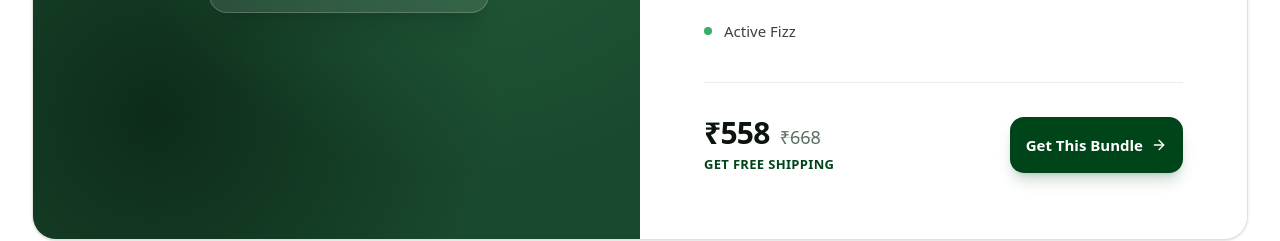
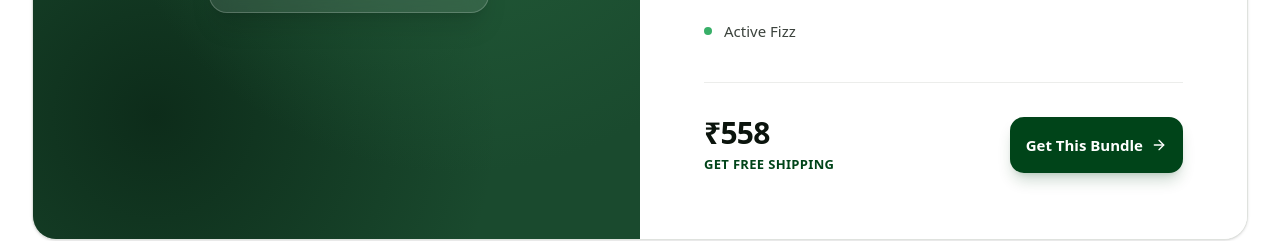
Before and after one commit to sourabh-godara/active-well-pharma, a Next.js app: page / in a window 1280 px wide. Shown: the part 2540-2781 px from the top of the page. Built offline with nearby package versions, Linux system fonts and the light colour scheme; no server answers; the database is empty.

Commit message:
shipping bundle price removed

```diff
--- a/components/featured-bundle.tsx
+++ b/components/featured-bundle.tsx
@@ -91,7 +91,6 @@ export default function FeaturedBundle(): React.JSX.Element {
                 <div>
                   <div className="flex items-baseline gap-2.5">
                     <span className="text-3xl font-extrabold text-foreground tracking-tight">₹558</span>
-                    <span className="text-lg text-muted-foreground line-through decoration-muted-foreground/30">₹668</span>
                   </div>
                   <p className="text-[13px] text-primary font-bold mt-1 tracking-wide uppercase">Get Free Shipping</p>
                 </div>
```
